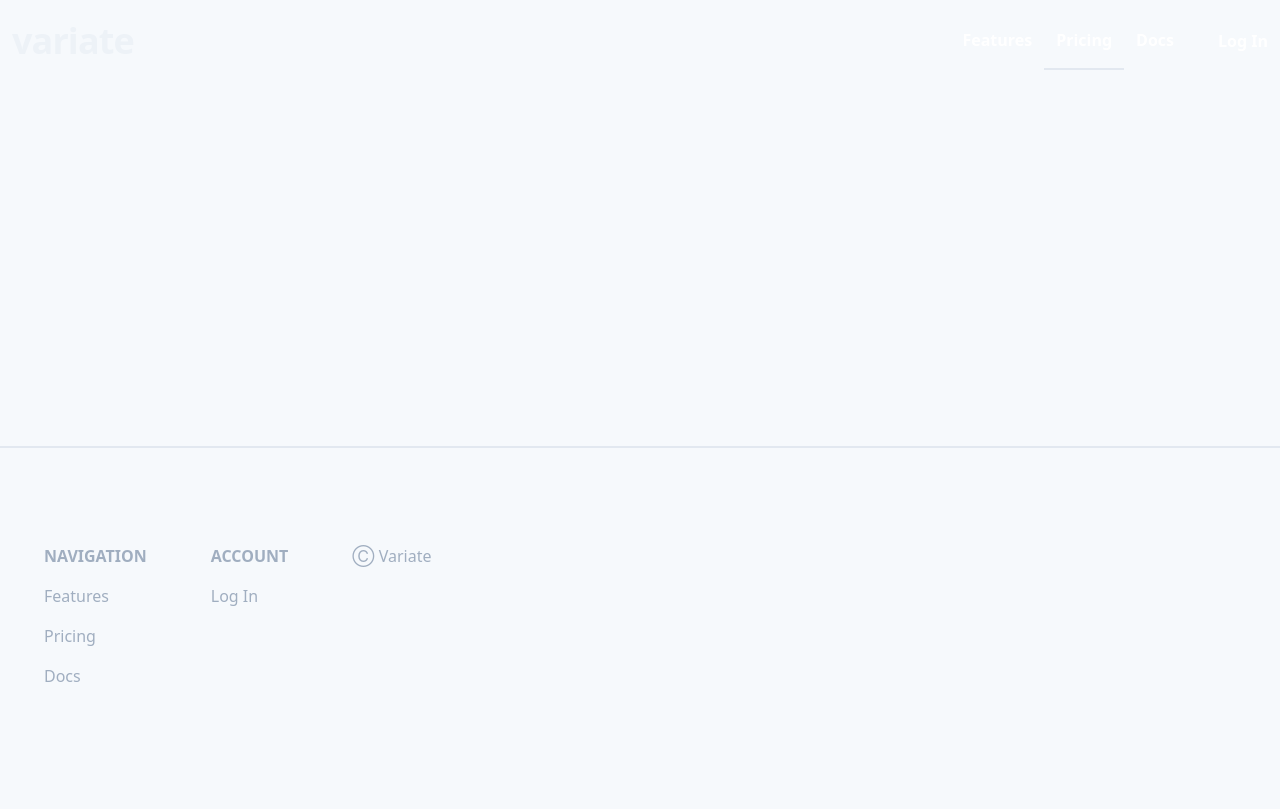
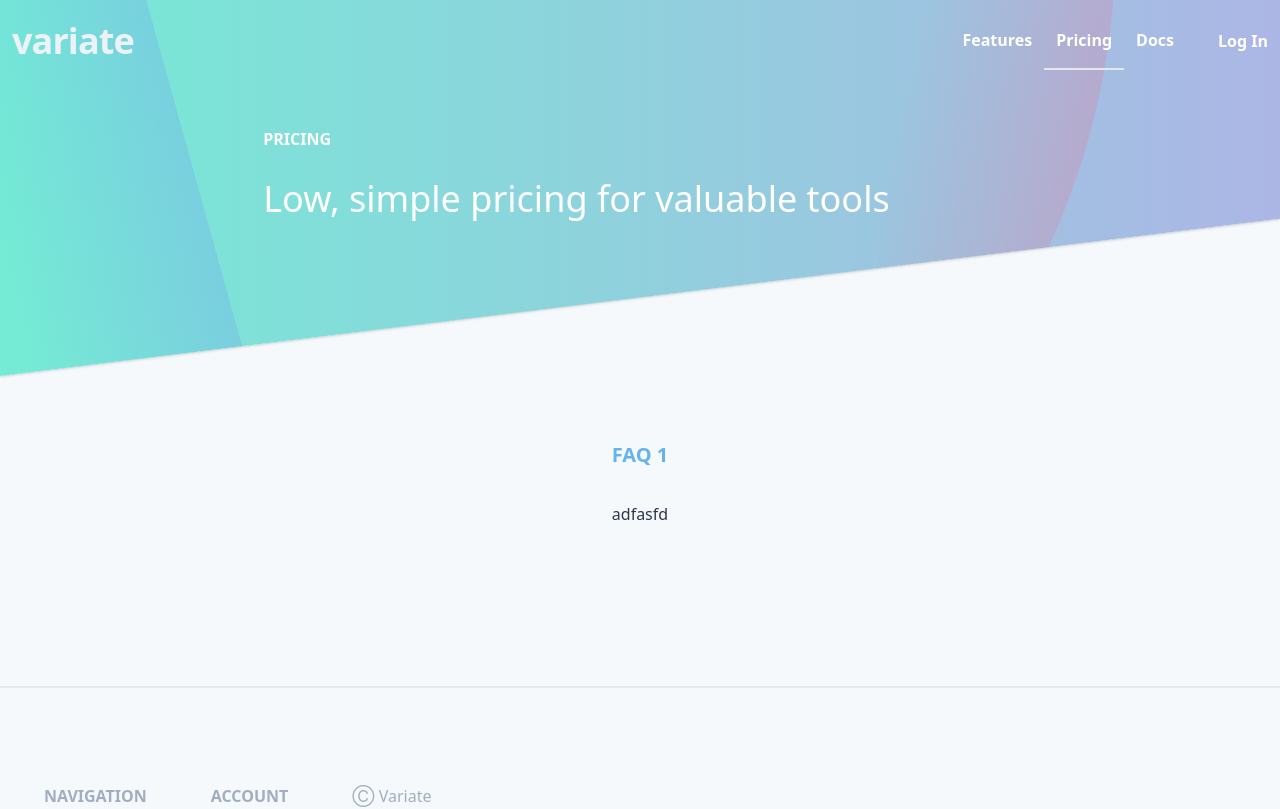
Before and after one commit to alhankeser/variate-vue-demo-issues, a Vue app: page /pricing in a window 1280 px wide. Shown: the top 809 px of the page. Built offline with nearby package versions, Linux system fonts and the light colour scheme.

Commit message:
Create Pricing page

```diff
--- a/src/views/Pricing.vue
+++ b/src/views/Pricing.vue
@@ -1,7 +1,34 @@
 <template>
-    <div>
-    </div>
+    <main>
+        <header>
+            <div class="heroBackground features">
+                <span></span>
+                <span></span>
+                <span></span>
+            </div>
+            <section>
+                <div class="container">
+                    <div class="text-content">
+                        <div class="font-semibold uppercase">Pricing</div>
+                        <h1>Low, simple pricing for valuable tools</h1>
+                        <h2></h2>
+                    </div>
+                </div>
+            </section>
+        </header>
+        <section>
+            <div class="container">
+                <div class="content">
+                    <div class="side-text">
+                        <h2>FAQ 1</h2>
+                        <p>adfasfd</p>
+                    </div>
+                </div>
+            </div>
+        </section>
+    </main>
 </template>
+
 
 <script>
 
```
